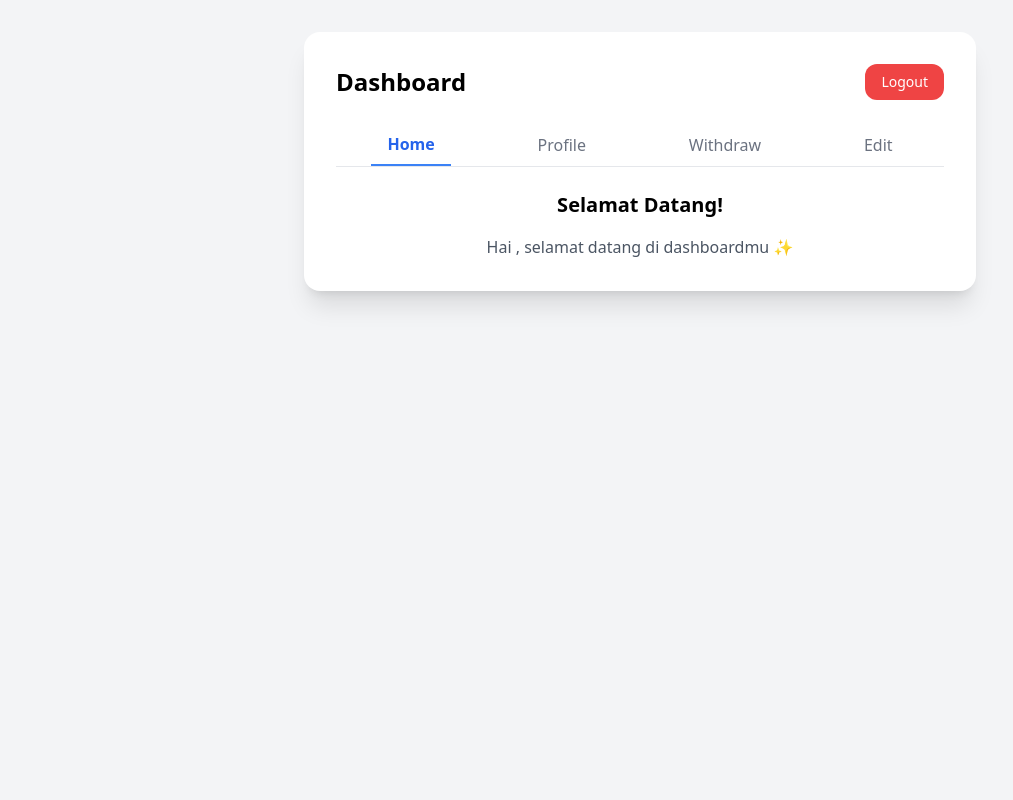
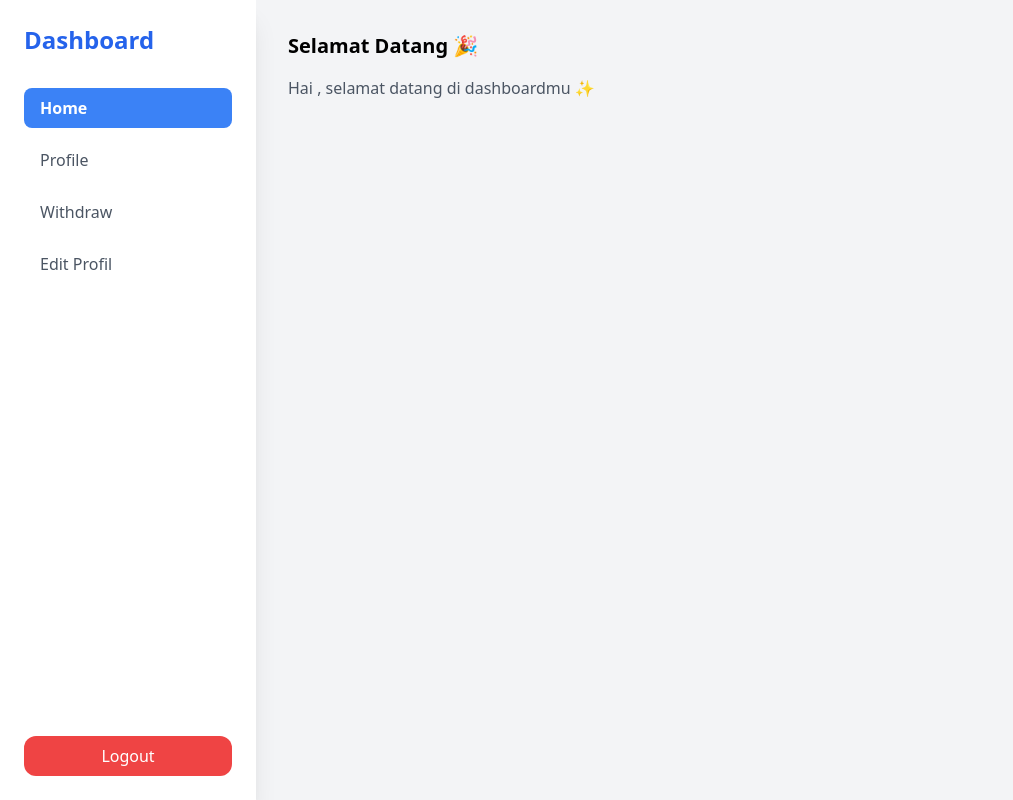
Before and after one commit to aanzapi/Web, a React (Vite) app: page /dashboard in a window 1280 px wide. Shown: the whole page, without its empty margins (0-1013 px from the left). Built offline with nearby package versions, Linux system fonts and the light colour scheme.

Commit message:
Update Dashboard.jsx

```diff
--- a/src/pages/Dashboard.jsx
+++ b/src/pages/Dashboard.jsx
@@ -12,41 +12,45 @@ function Dashboard() {
   };
 
   return (
-    <div className="flex flex-col items-center min-h-screen bg-gray-100 py-8">
-      <div className="bg-white shadow-xl rounded-2xl p-8 w-full max-w-2xl">
-        {/* Header */}
-        <div className="flex justify-between items-center mb-6">
-          <h2 className="text-2xl font-bold">Dashboard</h2>
+    <div className="flex min-h-screen bg-gray-100">
+      {/* Sidebar */}
+      <div className="w-64 bg-white shadow-xl flex flex-col p-6">
+        <h2 className="text-2xl font-bold mb-8 text-blue-600">Dashboard</h2>
+
+        <nav className="flex flex-col gap-3 flex-grow">
+          {[
+            { id: "home", label: "Home" },
+            { id: "profile", label: "Profile" },
+            { id: "withdraw", label: "Withdraw" },
+            { id: "edit", label: "Edit Profil" },
+          ].map((item) => (
+            <button
+              key={item.id}
+              onClick={() => setTab(item.id)}
+              className={`text-left px-4 py-2 rounded-lg transition ${
+                tab === item.id
+                  ? "bg-blue-500 text-white font-semibold"
+                  : "text-gray-600 hover:bg-gray-100"
+              }`}
+            >
+              {item.label}
+            </button>
+          ))}
+        </nav>
+
         <button
           onClick={logout}
-            className="bg-red-500 hover:bg-red-600 text-white px-4 py-2 rounded-xl text-sm"
+          className="mt-6 bg-red-500 hover:bg-red-600 text-white px-4 py-2 rounded-xl"
         >
           Logout
         </button>
       </div>
 
-        {/* Menu Navigation */}
-        <div className="flex justify-around border-b mb-6">
-          {["home", "profile", "withdraw", "edit"].map((item) => (
-            <button
-              key={item}
-              onClick={() => setTab(item)}
-              className={`px-4 py-2 ${
-                tab === item
-                  ? "border-b-2 border-blue-500 text-blue-600 font-semibold"
-                  : "text-gray-500 hover:text-blue-500"
-              }`}
-            >
-              {item.charAt(0).toUpperCase() + item.slice(1)}
-            </button>
-          ))}
-        </div>
-
       {/* Content */}
+      <div className="flex-1 p-8">
+        {tab === "home" && (
           <div>
-          {tab === "home" && (
-            <div className="text-center">
-              <h3 className="text-xl font-semibold mb-4">Selamat Datang!</h3>
+            <h3 className="text-xl font-semibold mb-4">Selamat Datang 🎉</h3>
             <p className="text-gray-600">
               Hai {currentUser?.name}, selamat datang di dashboardmu ✨
             </p>
@@ -58,8 +62,12 @@ function Dashboard() {
             <h3 className="text-xl font-semibold mb-4">Profil Saya</h3>
             {currentUser ? (
               <div className="space-y-2">
-                  <p><b>Nama:</b> {currentUser.name}</p>
-                  <p><b>Email:</b> {currentUser.email}</p>
+                <p>
+                  <b>Nama:</b> {currentUser.name}
+                </p>
+                <p>
+                  <b>Email:</b> {currentUser.email}
+                </p>
               </div>
             ) : (
               <p className="text-gray-600">Kamu belum login.</p>
@@ -111,7 +119,6 @@ function Dashboard() {
         )}
       </div>
     </div>
-    </div>
   );
 }
 
```
Lines whose indentation alone changed are shown as unchanged.
